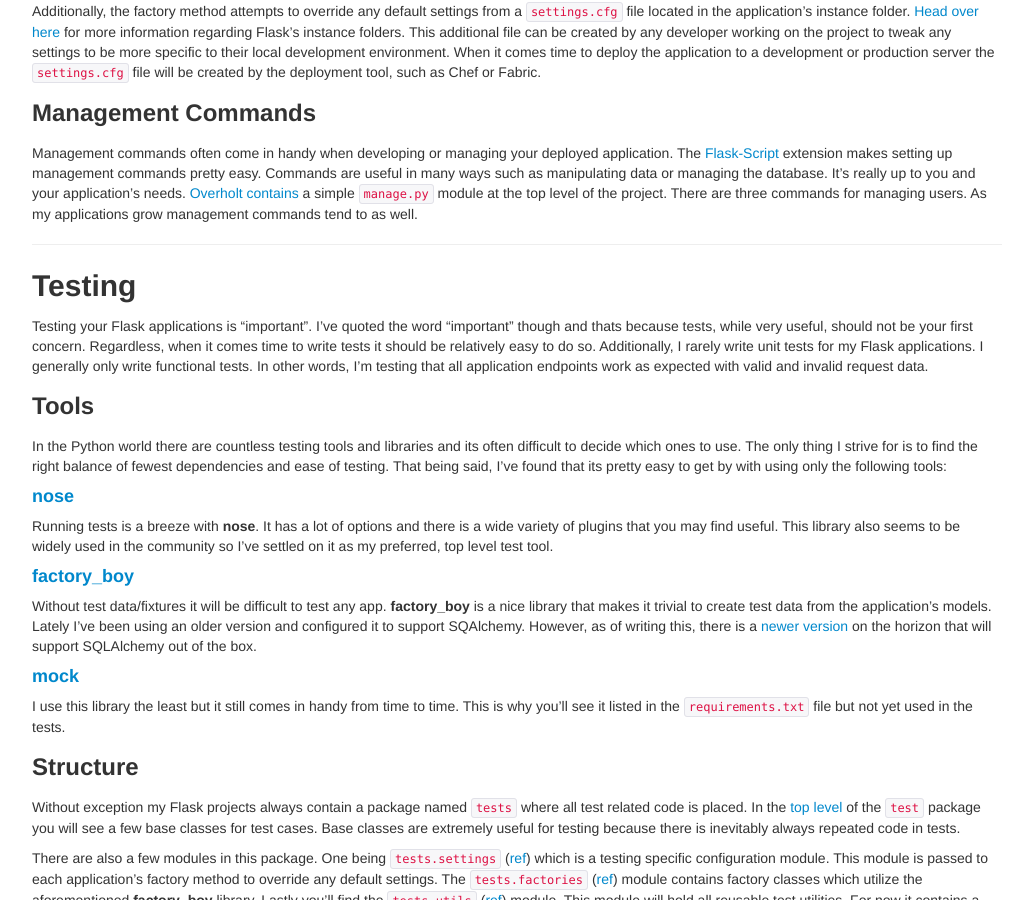
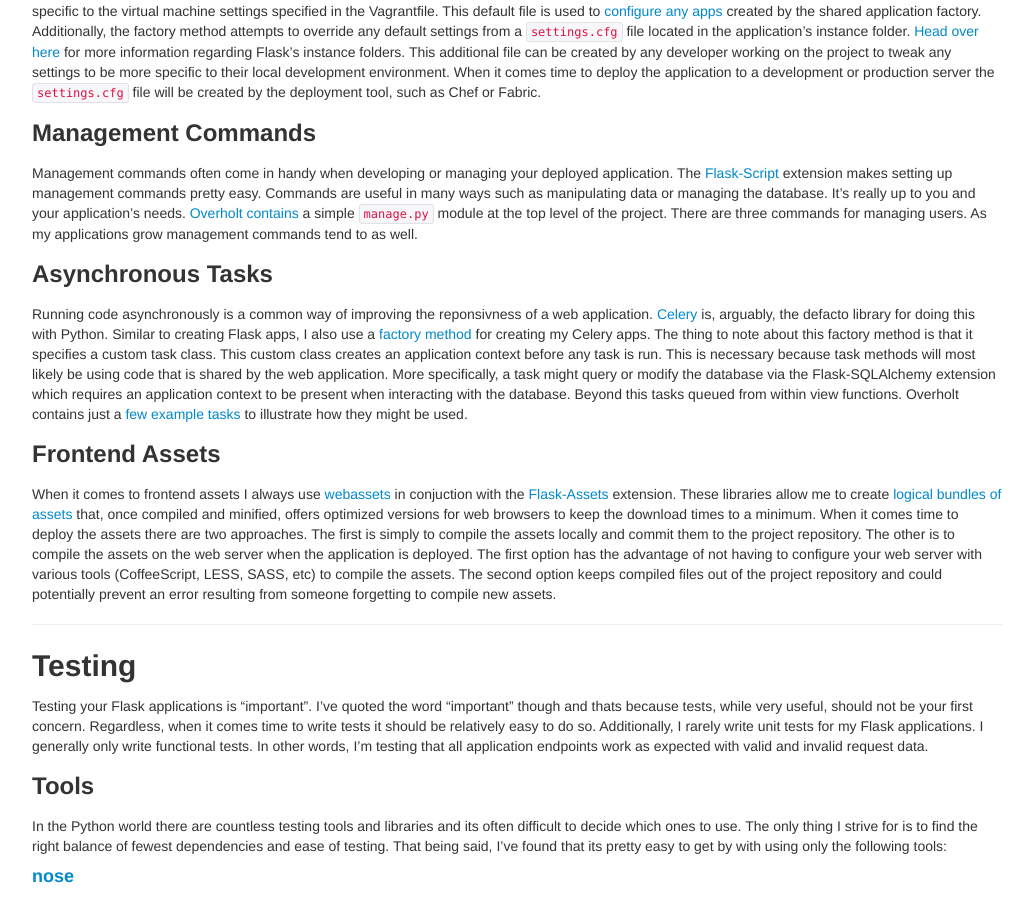
Before and after one commit to mattupstate/mattupstate.github.io, a Jekyll site: the page built from _posts/2013-06-26-how-i-structure-my-flask-applications.markdown, in a window 1280 px wide and 900 px high, scrolled down 3334 px. Shown: the whole window, without its empty margins (123-1156 px from the left). Built offline with Jekyll 4.4.1, drawn with Linux system fonts in a browser that asks for light colours; nearby versions of some CDN libraries; some web fonts are replaced; Markdown is read by kramdown in place of the engine named in the settings; comment, search, counter and statistics services are not loaded; some of the changed text lies outside the part shown.

Commit message:
Update post with notes about asynchronous tasks and frontend assets

```diff
--- a/_posts/2013-06-26-how-i-structure-my-flask-applications.markdown
+++ b/_posts/2013-06-26-how-i-structure-my-flask-applications.markdown
@@ -37,7 +37,8 @@
 	- [Database Migrations](#s2h)
     - [Configuration](#s2i)
     - [Management Commands](#s2j)
-    - TODO: Frontend Assets
+    - [Asyncronous Tasks](#s2k)
+    - [Frontend Assets](#s2l)
 3. [Testing](#s3)
     - [Tools](#s3a)
     - [Structure](#s3b)
@@ -112,6 +113,14 @@
 
 Management commands often come in handy when developing or managing your deployed application. The [Flask-Script](flask-script.readthedocs.org) extension makes setting up management commands pretty easy. Commands are useful in many ways such as manipulating data or managing the database. It's really up to you and your application's needs. [Overholt contains](https://github.com/mattupstate/overholt/blob/master/manage.py) a simple `manage.py` module at the top level of the project. There are three commands for managing users. As my applications grow management commands tend to as well.
 
+### <a id="s2k"></a>Asynchronous Tasks
+
+Running code asynchronously is a common way of improving the reponsivness of a web application. [Celery](http://celeryproject.org/) is, arguably, the defacto library for doing this with Python. Similar to creating Flask apps, I also use a [factory method](https://github.com/mattupstate/overholt/blob/master/overholt/factory.py#L51-L65) for creating my Celery apps. The thing to note about this factory method is that it specifies a custom task class. This custom class creates an application context before any task is run. This is necessary because task methods will most likely be using code that is shared by the web application. More specifically, a task might query or modify the database via the Flask-SQLAlchemy extension which requires an application context to be present when interacting with the database. Beyond this tasks queued from within view functions. Overholt contains just a [few example tasks](https://github.com/mattupstate/overholt/blob/master/overholt/tasks.py) to illustrate how they might be used.
+
+### <a id="s2k"></a>Frontend Assets
+
+When it comes to frontend assets I always use [webassets](http://webassets.readthedocs.org/en/latest/) in conjuction with the [Flask-Assets](http://elsdoerfer.name/docs/flask-assets/) extension. These libraries allow me to create [logical bundles of assets](https://github.com/mattupstate/overholt/blob/master/overholt/frontend/assets.py) that, once compiled and minified, offers optimized versions for web browsers to keep the download times to a minimum. When it comes time to deploy the assets there are two approaches. The first is simply to compile the assets locally and commit them to the project repository. The other is to compile the assets on the web server when the application is deployed. The first option has the advantage of not having to configure your web server with various tools (CoffeeScript, LESS, SASS, etc) to compile the assets. The second option keeps compiled files out of the project repository and could potentially prevent an error resulting from someone forgetting to compile new assets.
+
 ---
 
 ## <a id="s3"></a>Testing
```
